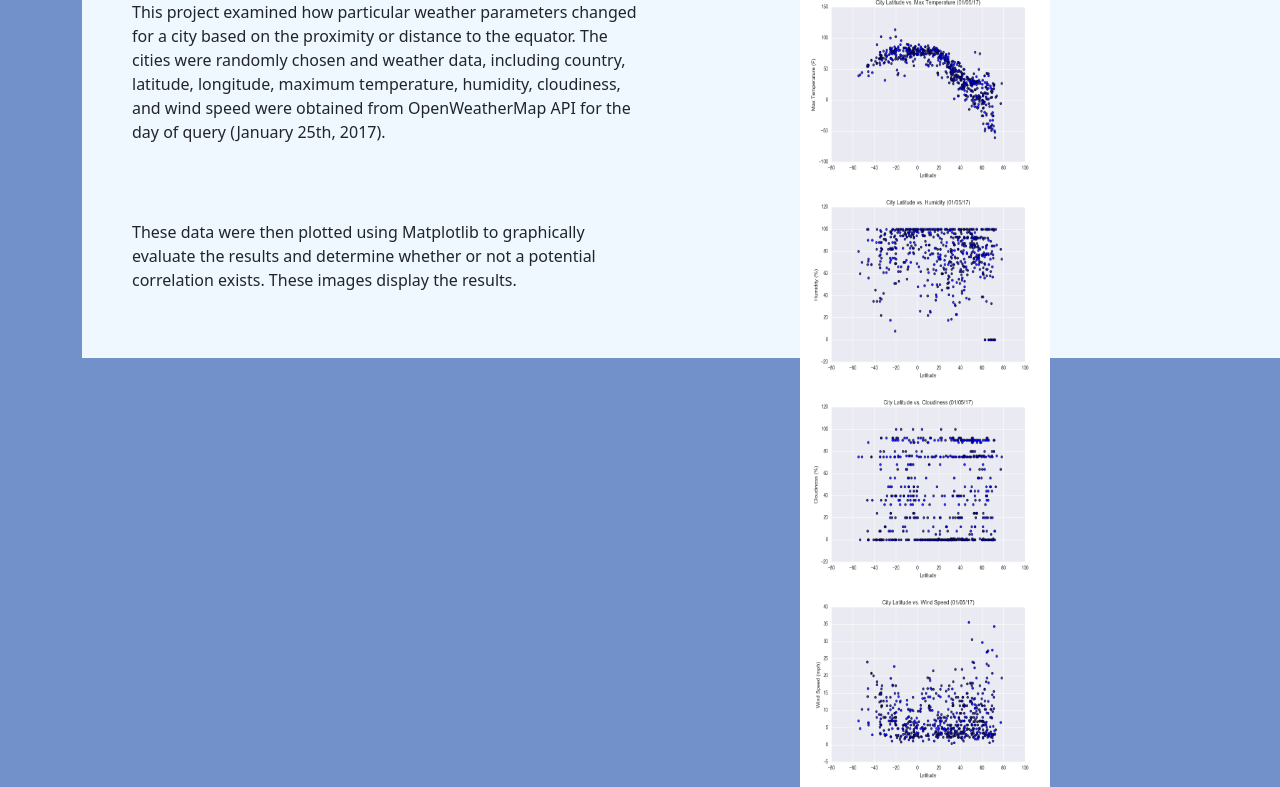
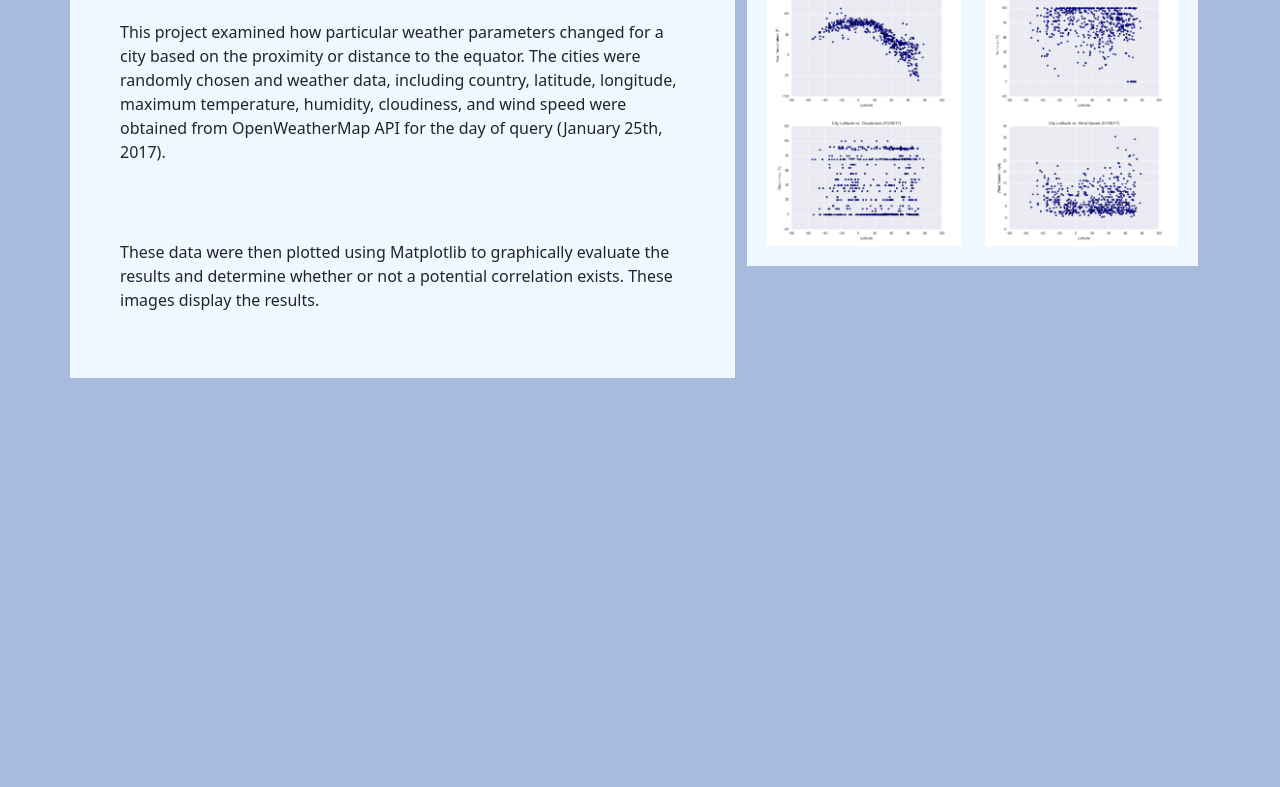
Before and after one commit to cekiorpes/Web-Design-Challenge, a plain HTML site: page index.html in a window 1280 px wide. Shown: the part 170-957 px from the top of the page. After the commit the page ends 800 px from the top, so only its background shows below. Drawn offline with nearby package versions, Linux system fonts and the light colour scheme.

Commit message:
Formatting

```diff
--- a/index.html
+++ b/index.html
@@ -41,11 +41,11 @@
     </nav>
 
     <div class="container">
-      <div class="wrap">
-        <div class="content" , id="box">
+      <div class="wrap row">
+        <div class="content col-md-7" , id="box">
           <h2>Summary: Latitude vs X</h2>
           <div class="row">
-            <div class="col-md-6 col-sm">
+            <div class="col-md-12 col-sm">
               <p>
                 This project examined how particular weather parameters changed
                 for a city based on the proximity or distance to the equator.
@@ -57,7 +57,7 @@
             </div>
           </div>
           <div class="row">
-            <div class="col-md-6 col-sm">
+            <div class="col-md-12 col-sm">
               <p>
                 These data were then plotted using Matplotlib to graphically
                 evaluate the results and determine whether or not a potential
@@ -67,38 +67,48 @@
           </div>
         </div>
 
-        <div class="sidebar">
-          <h4 id = "sidebar_title">Visualizations</h4>
+        <div class="col-md-5" , id="sidebar">
+          <div id="sidebar_box">
+            <h4 id="sidebar_title">Visualizations</h4>
+            <div class="row">
+              <div class="col-md-6">
                 <a href="temperature.html">
-            <img
+                  <img class="img-fluid"
                     src="Resources/assets/images/Fig1.png"
                     alt="Temperature"
-              style="width: 250px; height: 200px"
                   />
                 </a>
+              </div>
+              <div class="col-md-6">
                 <a href="humidity.html">
-            <img
+                  <img class="img-fluid"
                     src="Resources/assets/images/Fig2.png"
                     alt="Humidity"
-              style="width: 250px; height: 200px"
                   />
                 </a>
+              </div>
+            </div>
+            <div class="row">
+              <div class="col-md-6">
                 <a href="cloudiness.html">
-            <img
+                  <img class="img-fluid"
                     src="Resources/assets/images/Fig3.png"
                     alt="Cloudiness"
-              style="width: 250px; height: 200px"
                   />
                 </a>
+              </div>
+              <div class="col-md-6">
                 <a href="wind_speed.html">
-            <img
+                  <img class="img-fluid"
                     src="Resources/assets/images/Fig4.png"
                     alt="Wind Speed"
-              style="width: 250px; height: 200px"
                   />
                 </a>
               </div>
             </div>
           </div>
+        </div>
+      </div>
+    </div>
   </body>
 </html>
--- a/style.css
+++ b/style.css
@@ -17,27 +17,28 @@ h3 a{
 }
 
 body {
-  background-color: rgb(114, 144, 201);
+  background-color: rgb(167, 187, 221);
 }
 
 .content {
-  position: absolute;
+  position: relative;
   border: 1px;
   background-color: aliceblue;
   padding: 20px;
+  margin-top: 20px;
 }
 
 p{
   padding:30px;
 }
 
-.sidebar {
-  position: absolute;
+#sidebar_box{
+  background-color: aliceblue;
   padding: 20px;
-  width: 200px;
-  height: 100%;
-  right: 300px;
-  top: 100px;
+}
+
+#sidebar {
+  margin-top: 20px;
   cursor: pointer;
 }
 
@@ -48,7 +49,7 @@ p{
 .navbar {
   padding: 0px;
   left: 10 px;
-  background-color: rgb(207, 203, 203);
+  background-color:aliceblue;
 }
 
 #ddmenu {
@@ -126,9 +127,9 @@ tr:nth-child(odd){
     display: inline;
   }
 
-  #sidebar_title{
+  /* #sidebar_title{
     color:aliceblue;
-  }
+  } */
 
   .dataframe{
     text-align: center;
```
Lines whose indentation alone changed are shown as unchanged.
